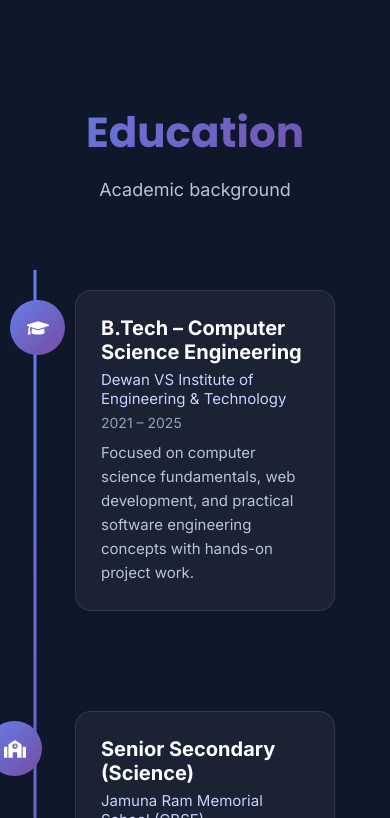
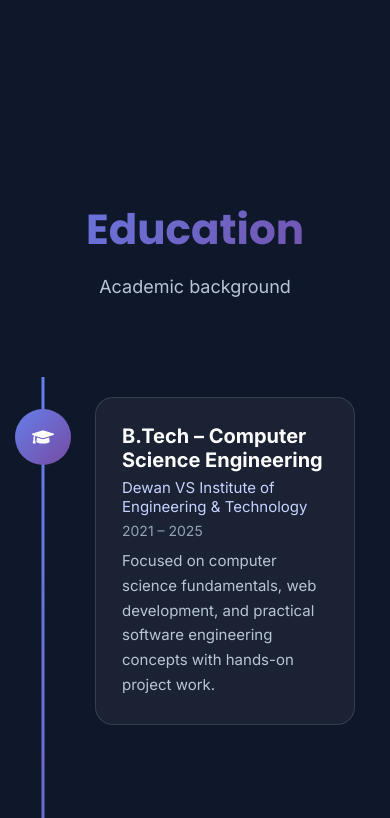
Before and after one commit to me-amit2810/Portfolio, a React (Vite) app: page / in a window 390 px wide. Shown: the part 2066-2884 px from the top of the page. Built offline with nearby package versions, Linux system fonts and the light colour scheme.

Commit message:
Update Education.css

```diff
--- a/src/components/Education.css
+++ b/src/components/Education.css
@@ -1,11 +1,11 @@
 .education {
   background: #0f172a;
-  padding: 3px 0;
+  padding: 100px 0; /* 🔥 proper breathing space */
 }
 
 .education-header {
   text-align: center;
-  margin-bottom: 70px;
+  margin-bottom: 80px;
 }
 
 /* TREE CONTAINER */
@@ -13,6 +13,7 @@
   position: relative;
   max-width: 1000px;
   margin: 0 auto;
+  padding-bottom: 20px;
 }
 
 /* CENTER LINE */
@@ -21,8 +22,8 @@
   position: absolute;
   left: 50%;
   top: 0;
+  bottom: 0; /* 🔥 better than height: 100% */
   width: 3px;
-  height: 100%;
   background: linear-gradient(180deg, #667eea, #764ba2);
   transform: translateX(-50%);
 }
@@ -31,8 +32,8 @@
 .education-item {
   position: relative;
   width: 50%;
-  padding: 20px 40px;
-  margin-bottom: 60px;
+  padding: 20px 50px;
+  margin-bottom: 70px;
 }
 
 /* LEFT SIDE */
@@ -50,10 +51,10 @@
 /* ICON ON LINE */
 .education-icon {
   position: absolute;
-  top: 30px;
-  right: -28px;
-  width: 55px;
-  height: 55px;
+  top: 32px;
+  right: -30px; /* 🔥 perfectly centered on line */
+  width: 56px;
+  height: 56px;
   background: linear-gradient(135deg, #667eea, #764ba2);
   color: #fff;
   border-radius: 50%;
@@ -64,19 +65,21 @@
   z-index: 2;
 }
 
+/* RIGHT SIDE ICON */
 .education-item.right .education-icon {
-  left: -28px;
+  left: -30px;
   right: auto;
 }
 
 /* CARD */
 .education-content {
   background: rgba(255, 255, 255, 0.05);
-  border: 1px solid rgba(255, 255, 255, 0.1);
-  padding: 25px;
-  border-radius: 16px;
+  border: 1px solid rgba(255, 255, 255, 0.12);
+  padding: 26px;
+  border-radius: 18px;
 }
 
+/* TEXT */
 .education-content h3 {
   color: #ffffff;
   font-size: 20px;
@@ -99,13 +102,13 @@
 .education-content p {
   color: #b8c5d6;
   font-size: 15px;
-  line-height: 1.6;
+  line-height: 1.65;
 }
 
 /* 📱 MOBILE VIEW */
 @media (max-width: 768px) {
   .education-tree::before {
-    left: 20px;
+    left: 28px;
   }
 
   .education-item,
@@ -113,12 +116,13 @@
   .education-item.right {
     width: 100%;
     left: 0;
-    padding-left: 60px;
+    padding-left: 80px;
+    padding-right: 20px;
     text-align: left;
   }
 
   .education-icon {
-    left: -5px;
+    left: 0;
     right: auto;
   }
 }
```
